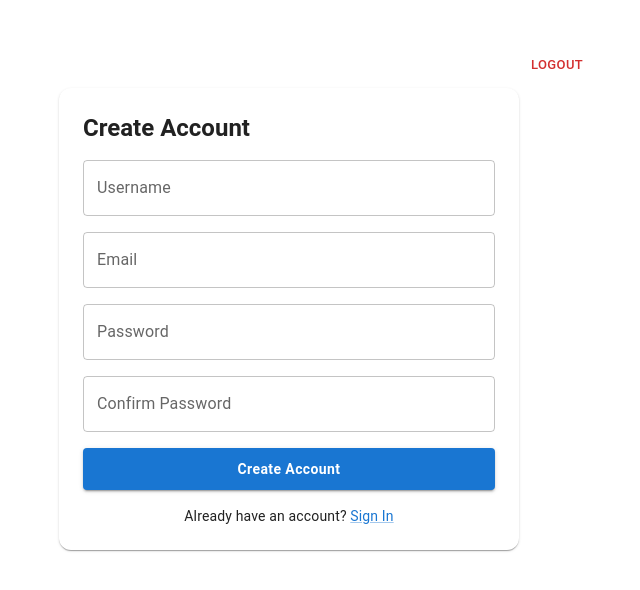
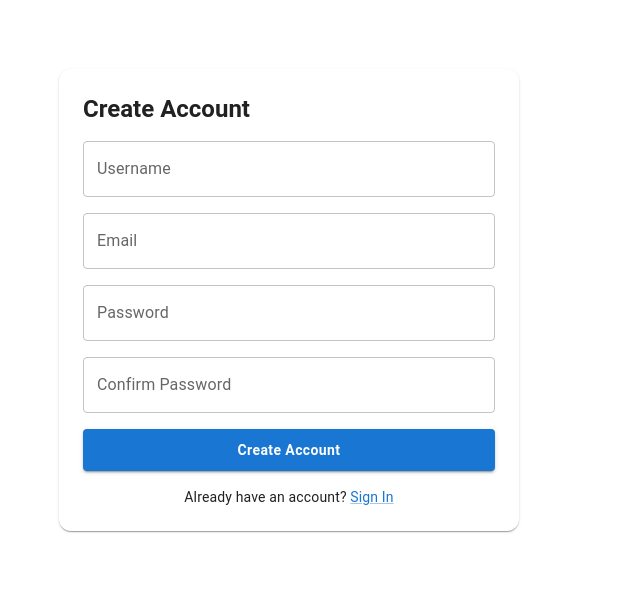
Before and after one commit to JSONFN21/emr-pa, a React app: page /register in a window 1280 px wide. Shown: the part 108-698 px from the top of the page, without its empty margins (351-991 px from the left). Built offline with nearby package versions, Linux system fonts and the light colour scheme; no server answers; some icons are missing; the HTML template or start-up script is replaced by a standard one.

Commit message:
Remove logout button from register page

```diff
--- a/src/pages/Register.tsx
+++ b/src/pages/Register.tsx
@@ -1,6 +1,5 @@
 import { Box, Container } from "@mui/material";
 import RegisterForm from "../components/Login components/RegisterForm";
-import LogoutButton from "../components/LogoutButton";
 
 export default function RegisterPage() {
   return (
@@ -14,9 +13,6 @@ export default function RegisterPage() {
       }}
     >
       <Container maxWidth="sm" disableGutters>
-        <Box sx={{ display: "flex", justifyContent: "flex-end", mb: 1 }}>
-          <LogoutButton variant="text" size="small" />
-        </Box>
         <RegisterForm />
       </Container>
     </Box>
```
